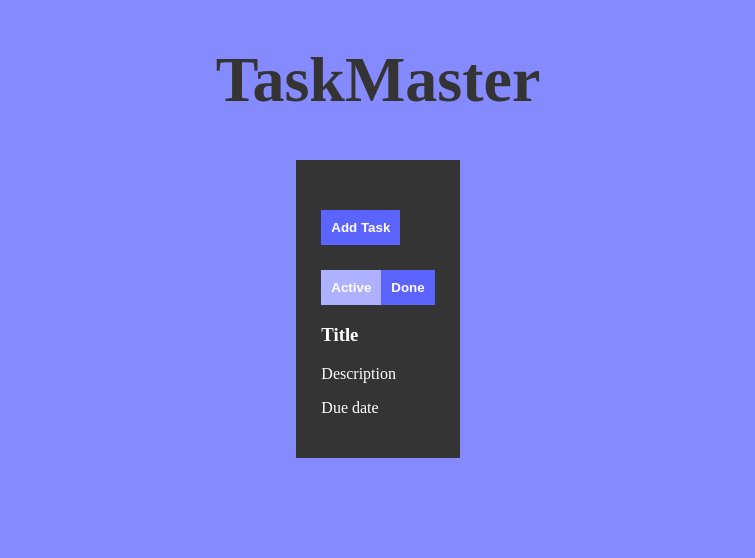
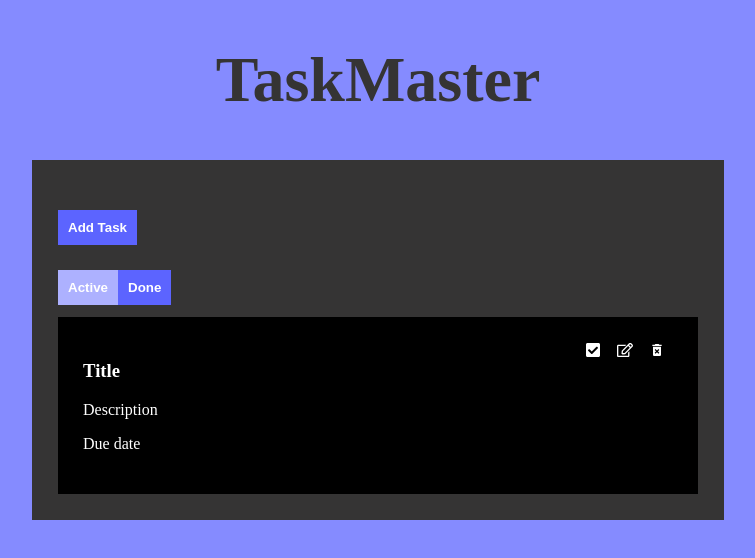
Before and after one commit to daniel22494/taskmaster, a React (Create React App) app: page / in a window 1280 px wide. Shown: the top 558 px of the page, without its empty margins (262-1017 px from the left). Built offline with nearby package versions, Linux system fonts and the light colour scheme.

Commit message:
added task styling and action buttons

```diff
--- a/package.json
+++ b/package.json
@@ -8,6 +8,7 @@
     "@testing-library/user-event": "^13.5.0",
     "react": "^18.2.0",
     "react-dom": "^18.2.0",
+    "react-icons": "^4.12.0",
     "react-router-dom": "^6.20.1",
     "react-scripts": "5.0.1",
     "sass": "^1.69.5",
--- a/src/pages/LandingPage/LandingPage.jsx
+++ b/src/pages/LandingPage/LandingPage.jsx
@@ -1,5 +1,8 @@
 import "./LandingPage.scss"
 import { useState } from "react"
+import { MdDeleteForever } from "react-icons/md";
+import { FaRegEdit } from "react-icons/fa";
+import { FaCheckSquare } from "react-icons/fa";
 
 function LandingPage() {
     const[isDone, setIsDone] = useState(false);
@@ -17,9 +20,16 @@ function LandingPage() {
         </div>
         <div className="tasks__list">
             <div className="tasks__list-item">
+                <div>
                 <h3>Title</h3>
                 <p>Description</p>
                 <p>Due date</p>
+                </div>
+                <div className="actions">
+                <FaCheckSquare />
+                <FaRegEdit/>
+                <MdDeleteForever />
+                </div>
 
             </div>
         </div>
--- a/src/pages/LandingPage/LandingPage.scss
+++ b/src/pages/LandingPage/LandingPage.scss
@@ -19,10 +19,11 @@ body{
 .tasks{
     background-color: #353434;
     padding: 2%;
-    width: fit-content;
+    width: 40rem;
     margin-left: auto;
     margin-right: auto;
     margin-top: 3%;
+
     // max-height: 80vh;
     &__add{
         background-color: $secondary-neon;
@@ -33,6 +34,7 @@ body{
         font-weight: bold;
     }
     &__status{
+        margin-bottom: 0.7rem;
         &-button{
             background-color: $secondary-neon;
             color: white;
@@ -42,8 +44,24 @@ body{
             font-weight: bold;
         }
     }
+    &__list{
+        display: flex;
+        flex-direction: column;
+        &-item{
+            background-color: black;
+            display: flex;
+            justify-content: space-between;
+            padding: 1.563rem;
+        }
+    }
 }
 
 .active{
     background-color: $secondary-dark;
 }
+
+.actions{
+    width: 6rem;
+    display: flex;
+    justify-content: space-around;
+}
```
Also changed, not shown: 1 other file (tests, documents, lock files or other folders).
